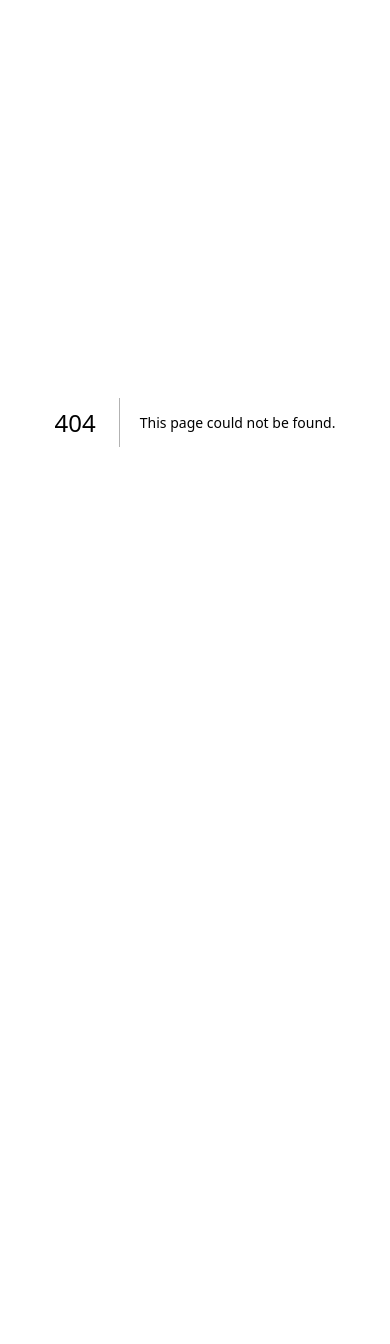
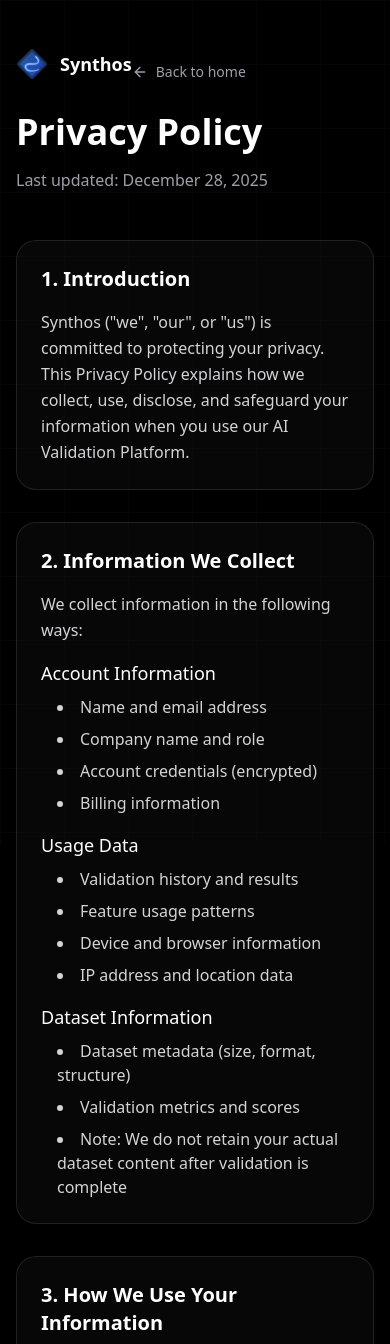
Before and after one commit to genovotechnologies/synthos-frontend, a Next.js app: page /privacy in a window 390 px wide. Before the commit this address had no page. Shown: the top 1344 px of the page. Before the commit the page ends 844 px from the top, so only its background shows below. Built offline with nearby package versions, Linux system fonts and the light colour scheme.

Commit message:
feat: add Privacy Policy page with animated UI components and responsive design

```diff
--- a/src/app/page.tsx
+++ b/src/app/page.tsx
@@ -166,7 +166,7 @@ export default function SynthosLanding() {
 
 
   return (
-    <main className="bg-background text-foreground min-h-screen overflow-x-hidden">
+    <main className="bg-background text-foreground min-h-screen overflow-x-hidden select-none">
       {/* Navigation */}
       <NavBar items={navItems} />
 
--- /dev/null
+++ b/src/app/privacy/page.tsx
@@ -0,0 +1,168 @@
+'use client';
+
+import Link from 'next/link';
+import { motion } from 'framer-motion';
+import { SynthosLogo } from '@/components/ui/synthos-logo';
+import { ArrowLeft } from 'lucide-react';
+
+export default function PrivacyPage() {
+  return (
+    <div className="min-h-screen bg-black">
+      {/* Background Grid */}
+      <div className="fixed inset-0 bg-[linear-gradient(rgba(255,255,255,0.02)_1px,transparent_1px),linear-gradient(90deg,rgba(255,255,255,0.02)_1px,transparent_1px)] bg-[size:64px_64px] pointer-events-none" />
+
+      <div className="relative z-10 container mx-auto px-4 py-12 max-w-4xl">
+        {/* Header */}
+        <motion.div
+          initial={{ opacity: 0, y: 20 }}
+          animate={{ opacity: 1, y: 0 }}
+          transition={{ duration: 0.5 }}
+          className="mb-12"
+        >
+          <Link href="/" className="inline-flex items-center gap-3 mb-8 group">
+            <SynthosLogo size={32} />
+            <span className="text-lg font-semibold text-white">Synthos</span>
+          </Link>
+
+          <Link
+            href="/"
+            className="inline-flex items-center gap-2 text-zinc-400 hover:text-white text-sm transition-colors mb-6"
+          >
+            <ArrowLeft size={16} />
+            Back to home
+          </Link>
+
+          <h1 className="text-4xl font-bold text-white mb-4">Privacy Policy</h1>
+          <p className="text-zinc-400">Last updated: December 28, 2025</p>
+        </motion.div>
+
+        {/* Content */}
+        <motion.div
+          initial={{ opacity: 0, y: 20 }}
+          animate={{ opacity: 1, y: 0 }}
+          transition={{ duration: 0.5, delay: 0.1 }}
+          className="prose prose-invert prose-zinc max-w-none"
+        >
+          <div className="space-y-8 text-zinc-300">
+            <section className="p-6 rounded-xl border border-white/10 bg-zinc-900/30">
+              <h2 className="text-xl font-semibold text-white mb-4">1. Introduction</h2>
+              <p className="leading-relaxed">
+                Synthos (&quot;we&quot;, &quot;our&quot;, or &quot;us&quot;) is committed to protecting your privacy. This Privacy Policy
+                explains how we collect, use, disclose, and safeguard your information when you use our AI
+                Validation Platform.
+              </p>
+            </section>
+
+            <section className="p-6 rounded-xl border border-white/10 bg-zinc-900/30">
+              <h2 className="text-xl font-semibold text-white mb-4">2. Information We Collect</h2>
+              <p className="leading-relaxed mb-4">We collect information in the following ways:</p>
+
+              <h3 className="text-lg font-medium text-white mt-4 mb-2">Account Information</h3>
+              <ul className="list-disc list-inside space-y-2 ml-4 mb-4">
+                <li>Name and email address</li>
+                <li>Company name and role</li>
+                <li>Account credentials (encrypted)</li>
+                <li>Billing information</li>
+              </ul>
+
+              <h3 className="text-lg font-medium text-white mt-4 mb-2">Usage Data</h3>
+              <ul className="list-disc list-inside space-y-2 ml-4 mb-4">
+                <li>Validation history and results</li>
+                <li>Feature usage patterns</li>
+                <li>Device and browser information</li>
+                <li>IP address and location data</li>
+              </ul>
+
+              <h3 className="text-lg font-medium text-white mt-4 mb-2">Dataset Information</h3>
+              <ul className="list-disc list-inside space-y-2 ml-4">
+                <li>Dataset metadata (size, format, structure)</li>
+                <li>Validation metrics and scores</li>
+                <li>Note: We do not retain your actual dataset content after validation is complete</li>
+              </ul>
+            </section>
+
+            <section className="p-6 rounded-xl border border-white/10 bg-zinc-900/30">
+              <h2 className="text-xl font-semibold text-white mb-4">3. How We Use Your Information</h2>
+              <ul className="list-disc list-inside space-y-2 ml-4">
+                <li>To provide and maintain our Service</li>
+                <li>To process your validation requests</li>
+                <li>To send you service-related communications</li>
+                <li>To improve our algorithms and service quality</li>
+                <li>To detect and prevent fraud or abuse</li>
+                <li>To comply with legal obligations</li>
+              </ul>
+            </section>
+
+            <section className="p-6 rounded-xl border border-white/10 bg-zinc-900/30">
+              <h2 className="text-xl font-semibold text-white mb-4">4. Data Security</h2>
+              <p className="leading-relaxed mb-4">
+                We implement industry-standard security measures to protect your data:
+              </p>
+              <ul className="list-disc list-inside space-y-2 ml-4">
+                <li>AES-256 encryption for data at rest</li>
+                <li>TLS 1.3 encryption for data in transit</li>
+                <li>Regular security audits and penetration testing</li>
+                <li>Role-based access controls</li>
+                <li>Secure, SOC 2 compliant infrastructure</li>
+              </ul>
+            </section>
+
+            <section className="p-6 rounded-xl border border-white/10 bg-zinc-900/30">
+              <h2 className="text-xl font-semibold text-white mb-4">5. Data Retention</h2>
+              <p className="leading-relaxed">
+                We retain your account information for as long as your account is active. Validation results
+                and history are retained for 2 years or until you request deletion. Dataset content is
+                automatically deleted within 30 days of validation completion unless you explicitly request
+                extended retention.
+              </p>
+            </section>
+
+            <section className="p-6 rounded-xl border border-white/10 bg-zinc-900/30">
+              <h2 className="text-xl font-semibold text-white mb-4">6. Data Sharing</h2>
+              <p className="leading-relaxed mb-4">
+                We do not sell your personal information. We may share data with:
+              </p>
+              <ul className="list-disc list-inside space-y-2 ml-4">
+                <li>Service providers who assist in operating our platform</li>
+                <li>Legal authorities when required by law</li>
+                <li>Business partners with your explicit consent</li>
+              </ul>
+            </section>
+
+            <section className="p-6 rounded-xl border border-white/10 bg-zinc-900/30">
+              <h2 className="text-xl font-semibold text-white mb-4">7. Your Rights</h2>
+              <p className="leading-relaxed mb-4">You have the right to:</p>
+              <ul className="list-disc list-inside space-y-2 ml-4">
+                <li>Access your personal data</li>
+                <li>Correct inaccurate data</li>
+                <li>Request deletion of your data</li>
+                <li>Export your data in a portable format</li>
+                <li>Opt-out of marketing communications</li>
+                <li>Lodge a complaint with a supervisory authority</li>
+              </ul>
+            </section>
+
+            <section className="p-6 rounded-xl border border-white/10 bg-zinc-900/30">
+              <h2 className="text-xl font-semibold text-white mb-4">8. Cookies</h2>
+              <p className="leading-relaxed">
+                We use essential cookies to maintain your session and preferences. Analytics cookies help us
+                understand how you use our Service. You can control cookie preferences through your browser
+                settings.
+              </p>
+            </section>
+
+            <section className="p-6 rounded-xl border border-white/10 bg-zinc-900/30">
+              <h2 className="text-xl font-semibold text-white mb-4">9. Contact Us</h2>
+              <p className="leading-relaxed">
+                For privacy-related inquiries, please contact our Data Protection Officer at{' '}
+                <a href="mailto:privacy@synthos.ai" className="text-violet-400 hover:text-violet-300 transition-colors">
+                  privacy@synthos.ai
+                </a>
+              </p>
+            </section>
+          </div>
+        </motion.div>
+      </div>
+    </div>
+  );
+}
--- a/src/components/ui/shader-animation.tsx
+++ b/src/components/ui/shader-animation.tsx
@@ -140,7 +140,7 @@ export function ShaderAnimation() {
   return (
     <div
       ref={containerRef}
-      className="w-full h-full"
+      className="w-full h-full pointer-events-none"
       style={{
         background: "#000",
         overflow: "hidden",
--- a/src/components/ui/sparkles.tsx
+++ b/src/components/ui/sparkles.tsx
@@ -52,11 +52,11 @@ export const SparklesCore = (props: ParticlesProps) => {
 
   const generatedId = useId();
   return (
-    <motion.div animate={controls} className={cn("opacity-0", className)}>
+    <motion.div animate={controls} className={cn("opacity-0 pointer-events-none", className)}>
       {init && (
         <Particles
           id={id || generatedId}
-          className={cn("h-full w-full")}
+          className={cn("h-full w-full pointer-events-none")}
           particlesLoaded={particlesLoaded}
           options={{
             background: {
```
